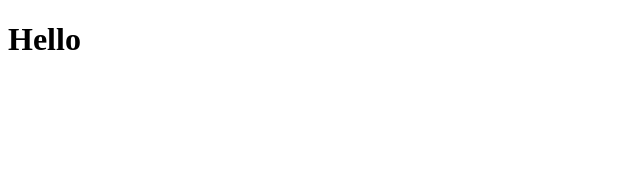
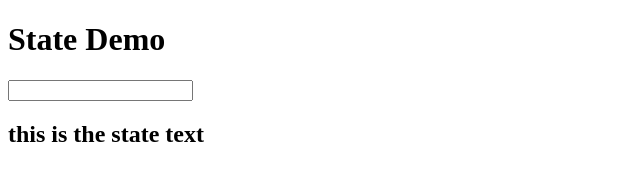
Before and after one commit to manidf/es6-reactjs, a React app: page / in a window 1280 px wide. Shown: the whole page, without its empty margins (0-640 px from the left). Built offline with nearby package versions, Linux system fonts and the light colour scheme.

Commit message:
state demo

```diff
--- a/App.js
+++ /dev/null
@@ -1,12 +0,0 @@
-import React from 'react';
-class App extends React.Component {
-	render() {
-			return (
-				<div>
-						<h1> Hello </h1>
-				</div>
-		);
-	}
-}
-
-export default App;
--- a/index.html
+++ b/index.html
@@ -2,10 +2,12 @@
 <html lang="en">
 <head>
 	<meta charset="UTF-8">
-	<title>Homepage</title>
+	<title>React</title>
 </head>
 <body>
+
 	<div id="app"></div>
+
 	<script src="index.js"></script>
 </body>
 </html>
--- a/main.js
+++ b/main.js
@@ -1,4 +1 @@
-import React from 'react';
-import ReactDOM from 'react-dom';
-import App from './app';
-ReactDOM.render(<App />, document.getElementById('app'));
+import App from './state';
--- /dev/null
+++ b/state.js
@@ -0,0 +1,33 @@
+import React from 'react';
+import ReactDOM from 'react-dom';
+
+// state is managed by the Component itself.
+class App extends React.Component {
+	constructor() {
+		 super();
+		 this.state = {
+			 txt: 'this is the state text',
+			 cat: 0
+		 }
+	}
+	update(e) {
+		this.setState({ txt: e.target.value })
+	}
+	render() {
+		return (
+			<div>
+				<h1>State Demo</h1>
+				<input type="text"
+					onChange={this.update.bind(this)} />
+				<h2>{this.state.txt}</h2>
+			</div>
+		);
+	}
+}
+
+ReactDOM.render(
+	<App />,
+	document.getElementById('app')
+);
+
+export default App;
```
Also changed, not shown: props.js (added, +26 -0 lines), 1 other file.
